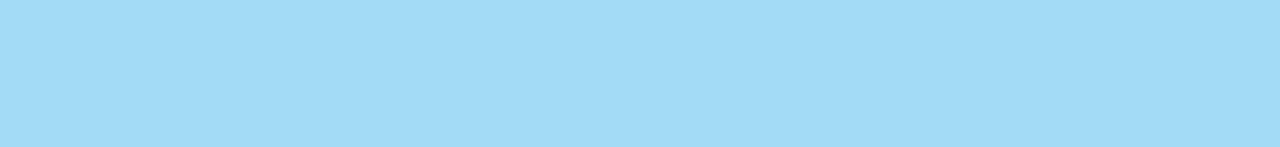
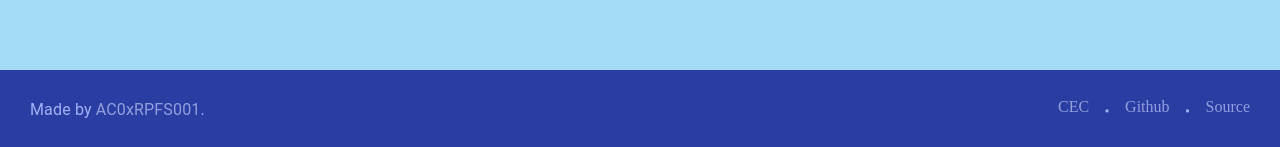
Before and after one commit to kyometori/cec-birthday-countdown, a React (Create React App) app: page / in a window 1280 px wide. Shown: the part 2144-2291 px from the top of the page. Built offline with nearby package versions, Linux system fonts and the light colour scheme; the HTML template or start-up script is replaced by a standard one.

Commit message:
chore: add footer

```diff
--- a/src/App.tsx
+++ b/src/App.tsx
@@ -3,6 +3,7 @@ import { useState } from 'react'
 import CharacterCard from './components/CharacterCard'
 import LazyButton from './components/LazyButton'
 import Time from './components/Time'
+import Footer from './components/Footer'
 import info from './data/info'
 
 function App() {
@@ -15,7 +16,7 @@ function App() {
       </Typography>
       <Time.Provider value={now}>
         <LazyButton />
-        <Grid container spacing={{ lg: 2, xs: 1 }}>
+        <Grid container spacing={{ lg: 2, xs: 1 }} padding={2}>
           {info.map(i => (
             <Grid item lg={4} md={6} sm={12} key={i.name}>
               <CharacterCard
@@ -29,7 +30,8 @@ function App() {
           ))}
         </Grid>
       </Time.Provider>
-      <div style={{ height: '200px' }} />
+      <div style={{ height: '100px' }} />
+      <Footer />
     </>
   )
 }
--- /dev/null
+++ b/src/components/Footer.tsx
@@ -0,0 +1,30 @@
+import { Typography } from '@mui/material'
+import Link from './Link'
+
+function Footer() {
+	return (
+		<footer style={{
+			backgroundColor: 'hsl(230, 60%, 40%)',
+			height: '60px',
+			display: 'flex',
+			flexDirection: 'row',
+			alignItems: 'center',
+			justifyContent: 'space-between',
+			padding: '10px 30px',
+			color: 'hsl(230, 80%, 80%)'
+		}}>
+			<Typography component="div">
+				Made by <Link href="https://linktr.ee/AC0xRPFS001" wrapped={false}>AC0xRPFS001</Link>.
+			</Typography>
+			<div style={{ display: 'flex', flexDirection: 'row-reverse', gap: '10px' }}>
+				<Link href="https://github.com/kyometori/cec-birthday-countdown/">Source</Link>
+				・
+				<Link href="https://github.com/kyometori/">Github</Link>
+				・
+				<Link href="http://honeyworks.jp/special/">CEC</Link>
+			</div>
+		</footer>
+	)
+}
+
+export default Footer
--- /dev/null
+++ b/src/components/Link.tsx
@@ -0,0 +1,26 @@
+import { Typography } from '@mui/material'
+import type { ReactNode } from 'react'
+
+interface LinkProps {
+	href: string
+	children: ReactNode
+	wrapped?: boolean
+}
+
+function Link(props: LinkProps) {
+	if (props.wrapped) return (
+		<Typography>
+			<a href={props.href} target="_blank" rel="noreferrer noopenner">
+				{props.children}
+			</a>
+		</Typography>
+	)
+
+	return (
+		<a href={props.href} target="_blank" rel="noreferrer noopenner">
+			{props.children}
+		</a>
+	)
+}
+
+export default Link
--- a/src/index.css
+++ b/src/index.css
@@ -1,3 +1,15 @@
 body {
 	background-color: hsl(200, 80%, 80%);
+	margin: 0;
+	padding: 0;
 }
+
+a {
+	color: inherit;
+	text-decoration: none;
+	filter: brightness(0.9);
+}
+
+a:hover {
+	filter: brightness(1.2);
+}
```
